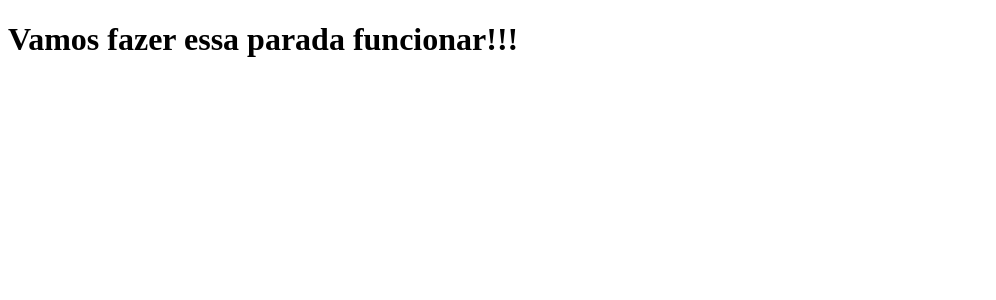
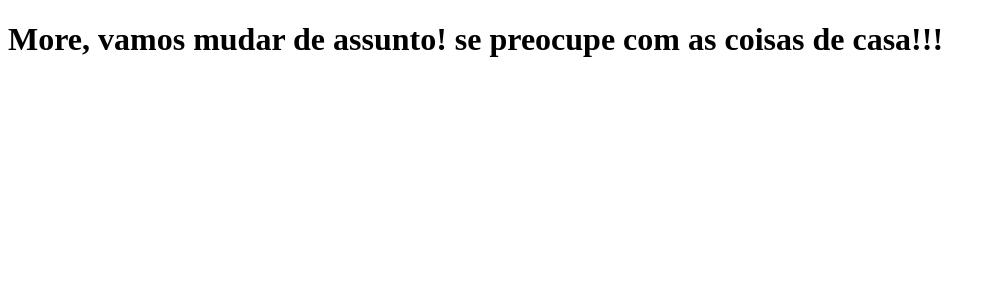
Before and after one commit to Valtones/clone-tabnews, a Next.js app: page / in a window 1280 px wide. Shown: the top 300 px of the page, without its empty margins (0-996 px from the left). Built offline with nearby package versions, Linux system fonts and the light colour scheme.

Commit message:
atualiza texto

```diff
--- a/pages/index.js
+++ b/pages/index.js
@@ -1,6 +1,7 @@
 function Home() {
 	return<h1>
-		Vamos fazer essa parada funcionar!!!
+		More, vamos mudar de assunto!
+		se preocupe com as coisas de casa!!!
 
 	</h1>
 }
```
